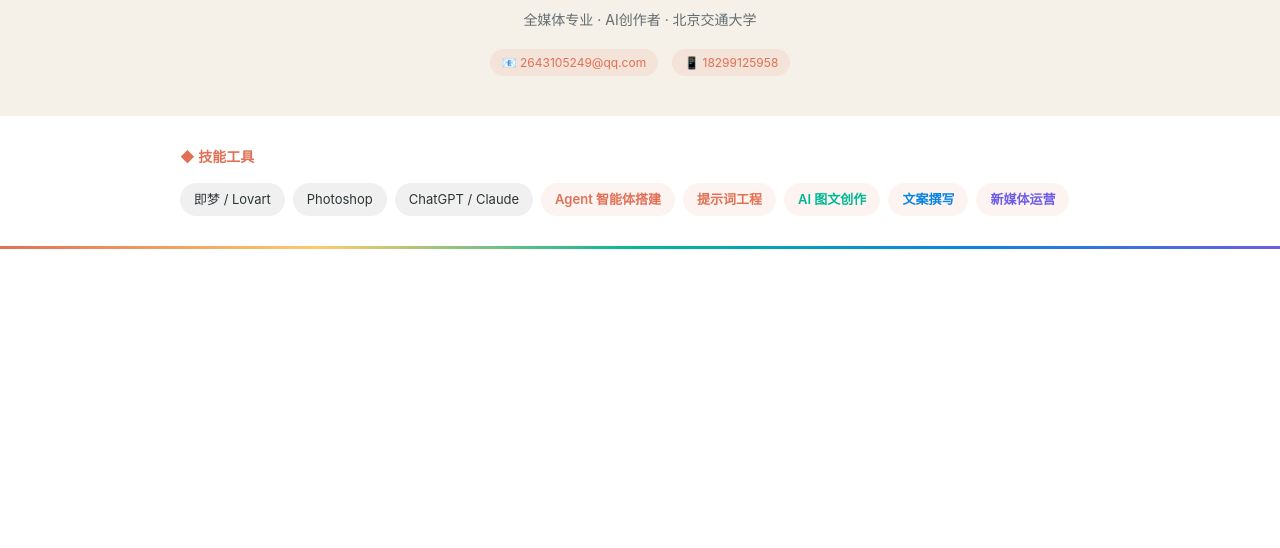
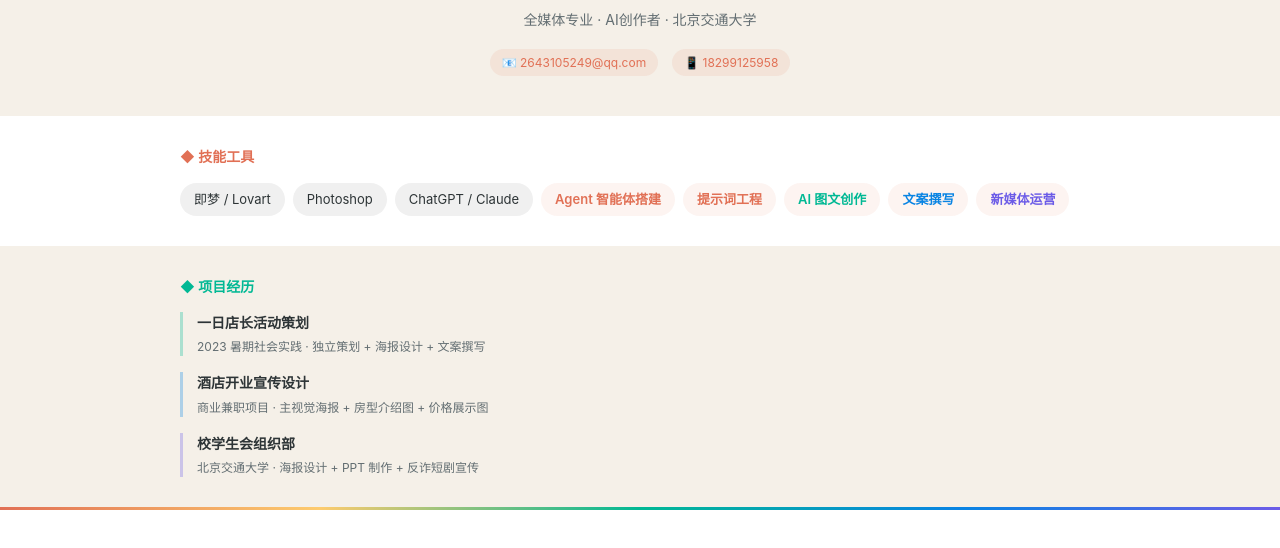
Before and after one commit to kairos-312/portfolio, a plain HTML site: page index.html in a window 1280 px wide. Shown: the part 188-736 px from the top of the page. Drawn offline with Linux system fonts and the light colour scheme.

Commit message:
feat: 添加项目经历板块（3条经历带彩色左边框）

```diff
--- a/index.html
+++ b/index.html
@@ -133,6 +133,35 @@
       font-weight: 600;
       background: rgba(225, 112, 85, 0.08);
     }
+
+    /* ===== 项目经历 ===== */
+    .experience {
+      background: var(--cream);
+      padding: 30px 20px;
+    }
+
+    .exp-item {
+      border-left: 3px solid;
+      padding-left: 14px;
+      margin-bottom: 16px;
+    }
+
+    .exp-item:last-child {
+      margin-bottom: 0;
+    }
+
+    .exp-title {
+      font-size: 14px;
+      font-weight: bold;
+      color: var(--dark);
+      margin-bottom: 4px;
+    }
+
+    .exp-detail {
+      font-size: 12px;
+      color: var(--gray);
+      line-height: 1.5;
+    }
   </style>
 </head>
 <body>
@@ -175,6 +204,31 @@
     </div>
   </section>
 
+  <!-- ===== 项目经历 ===== -->
+  <section class="experience">
+    <div class="container">
+      <h2 class="section-title" style="color: var(--green);">◆ 项目经历</h2>
+
+      <!-- 经历条目 1 -->
+      <div class="exp-item" style="border-left-color: rgba(0, 184, 148, 0.3);">
+        <h3 class="exp-title">一日店长活动策划</h3>
+        <p class="exp-detail">2023 暑期社会实践 · 独立策划 + 海报设计 + 文案撰写</p>
+      </div>
+
+      <!-- 经历条目 2 -->
+      <div class="exp-item" style="border-left-color: rgba(9, 132, 227, 0.3);">
+        <h3 class="exp-title">酒店开业宣传设计</h3>
+        <p class="exp-detail">商业兼职项目 · 主视觉海报 + 房型介绍图 + 价格展示图</p>
+      </div>
+
+      <!-- 经历条目 3 -->
+      <div class="exp-item" style="border-left-color: rgba(108, 92, 231, 0.3);">
+        <h3 class="exp-title">校学生会组织部</h3>
+        <p class="exp-detail">北京交通大学 · 海报设计 + PPT 制作 + 反诈短剧宣传</p>
+      </div>
+    </div>
+  </section>
+
   <!-- 底部彩虹条 -->
   <div class="bottom-stripe"></div>
 
```
